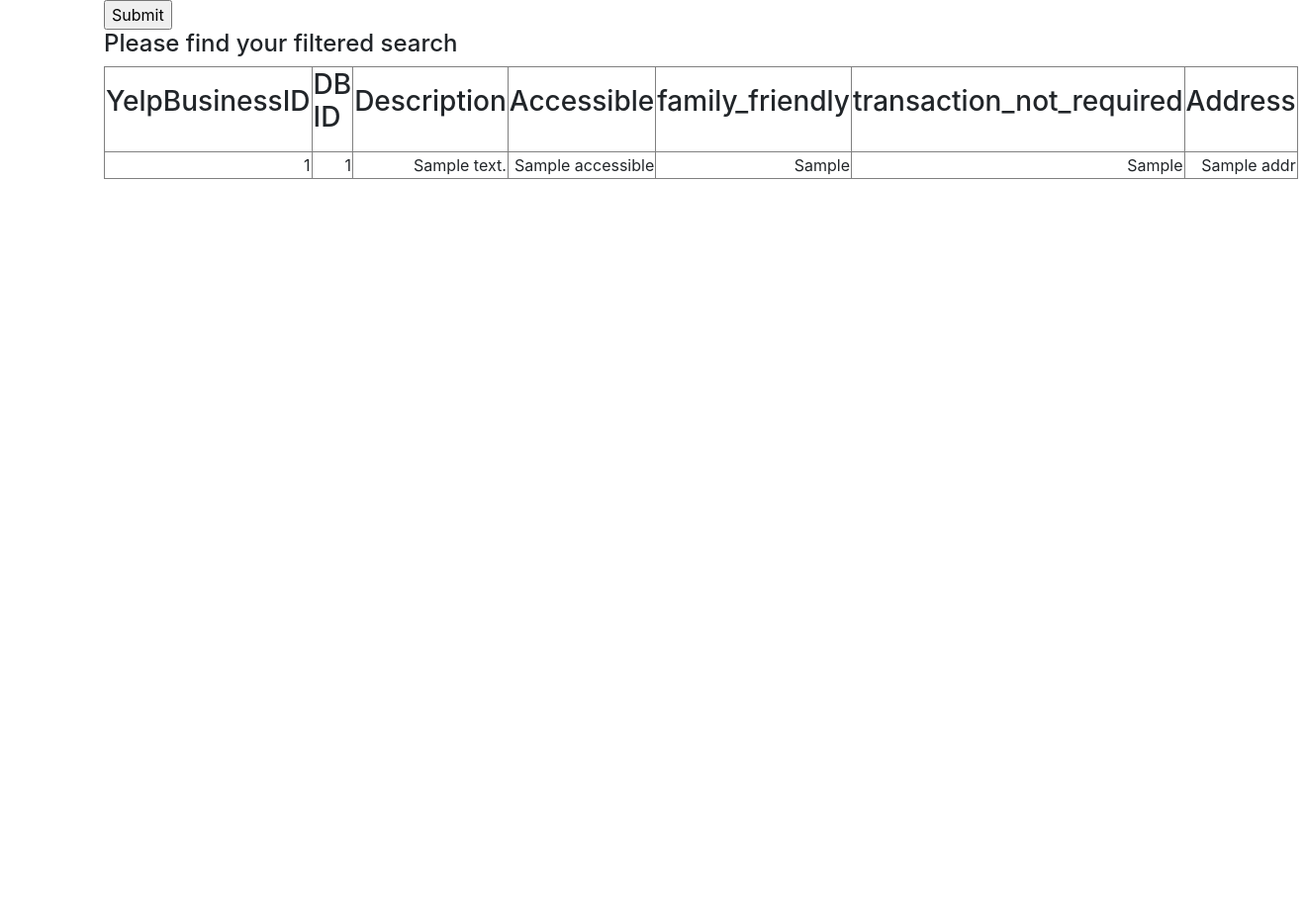
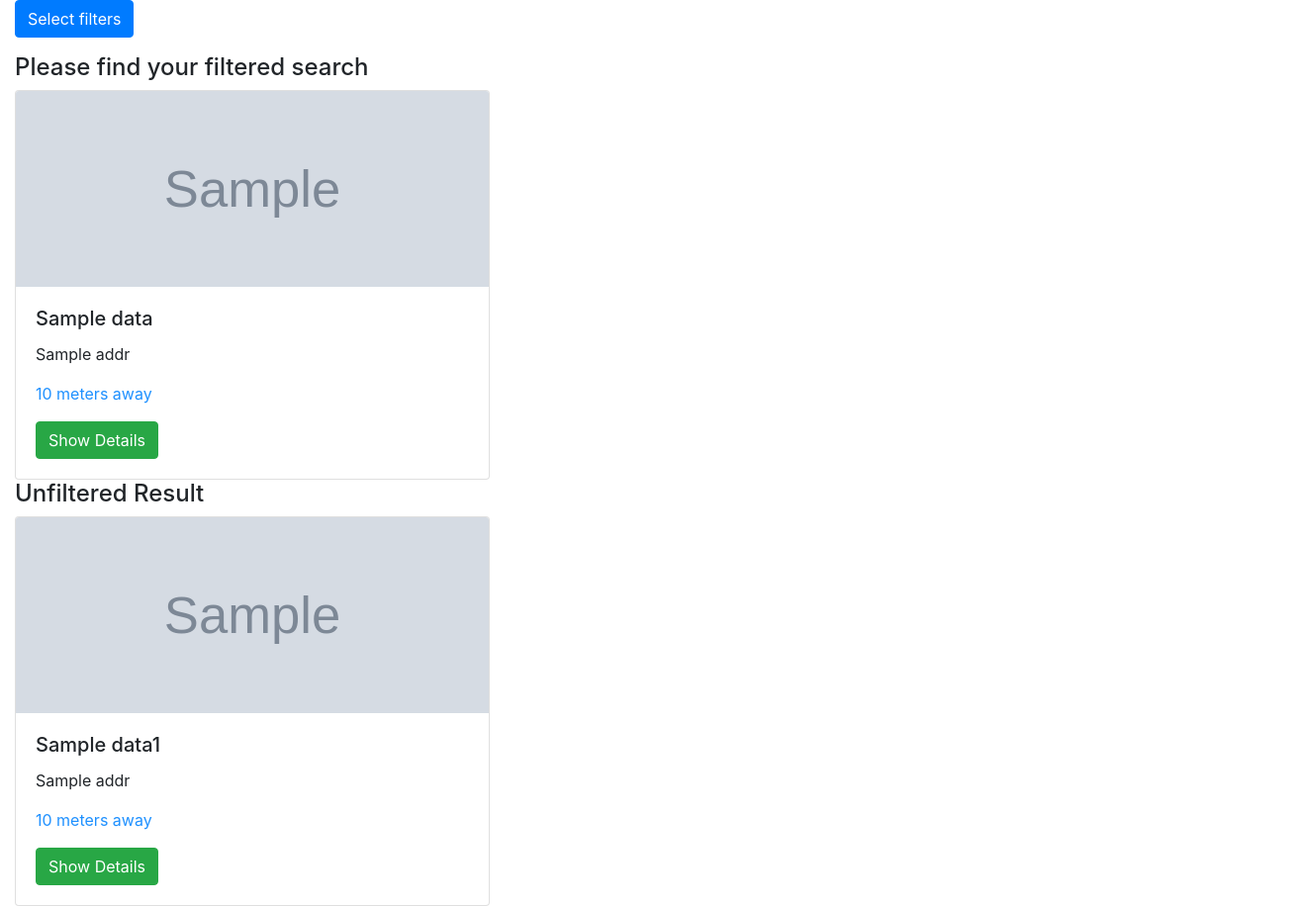
Before and after one commit to jonrblue/Team2, a Django app: template teamtwo/naturescall/templates/naturescall/filtered_search.html in a window 1320 px wide. Shown: the part 56-972 px from the top of the page at 99% size. Before the commit the page ends 237 px from the top, so only its background shows below. Run offline with Django 3.2, Linux system fonts and the light colour scheme; the template is opened without the code that fills it: most values are stand-ins (such as "Sample title", 1, 10 or a date in 2020); grey boxes marked "Sample" are stand-in pictures; some libraries are stand-ins or nearby versions.

Commit message:
filter feature

```diff
--- a/teamtwo/accounts/views.py
+++ b/teamtwo/accounts/views.py
@@ -14,6 +14,7 @@ from django.utils.encoding import force_bytes, force_text
 from django.core.mail import EmailMessage
 from .forms import ProfileUpdateForm, UserUpdateForm
 from django.contrib.auth.decorators import login_required
+
 
 # Create your views here.
 def signup(request):
--- a/teamtwo/naturescall/filters.py
+++ b/teamtwo/naturescall/filters.py
@@ -1,5 +1,5 @@
 import django_filters
-from .models import *
+from .models import Restroom
 from django_filters.widgets import BooleanWidget
 
 
--- a/teamtwo/naturescall/templates/naturescall/filtered_search.html
+++ b/teamtwo/naturescall/templates/naturescall/filtered_search.html
@@ -1,32 +1,56 @@
 {% extends "naturescall/index.html" %}
 {% block content %}
-<div class="container">
-<form method="get">
-	{{ tableFilter.form.as_p }}
-	<input type="submit" />
+<div class="container-fluid">
+	<p>
+	<a class="btn btn-primary" data-toggle="collapse" href="#collapseExample" role="button" aria-expanded="false" aria-controls="collapseExample">Select filters</a>
+	</p>
+	<div class="collapse" id="collapseExample">
+		<div class="card card-body">
+			<form class="form-inline my-2 my-lg-0" method="GET" enctype="multipart/form-data">
+				{% csrf_token %}
+				<fieldset class="form-group">
+					<input class="form-control mr-sm-2" type="search" placeholder="Search Location" name = "filtered" required="required">
+					{{ tableFilter.form.as_p }}
+				</fieldset>
+				<button href="{% url 'naturescall:filter_restroom'%}" class="btn btn-outline-success my-2 my-sm-0" type="submit">Search</button>
+			</form>
+		</div>
+	</div>
+
 </form>
-<h4>Please find your filtered search</h4>
-<table width="900", border="1">
-	<tr>
-		<th><label for='yelp_id'><h3>YelpBusinessID</h3></label></th>
-		<th><label for='id'><h3>DB ID</h3></label></th>
-		<th><label for='Description'><h3>Description</h3></label></th>
-		<th><label for='accessible'><h3>Accessible</h3></label></th>
-		<th><label for='family_friendly'><h3>family_friendly</h3></label></th>
-		<th><label for='transaction_not_required'><h3>transaction_not_required</h3></label></th>
-		<th><label for='address'><h3>Address</h3> </th>
-	</tr>
-	{% for d in data %}
-	<tr>
-		<td align='right'> {{ d.id }} </td>
-		<td align='right'>{{d.db_id}}</td>
-		<td align='right'> {{ d.description }} </td>
-		<td align='right'> {{ d.accessible }} </td>
-		<td align='right'> {{ d.family_friendly }} </td>
-		<td align='right'> {{ d.transaction_not_required }} </td>
-		<td align='right'> {{ d.addr }} </td>
-	</tr>
+	{% if data %}
+	<h4>Please find your filtered search</h4>
+	{% for d in data%}
+	<div class="card" style="width: 30rem;">
+		<img class="card-img-top" src={{d.image_url}} alt="Card image cap" style= "width:100%; height:15vw; object-fit: cover;">
+		<div class="card-body">
+			<h5 class="card-title">{{d.name}}</h5>
+			<p class="card-text">{{d.addr}}</p>
+			<p class="card-text" style="color:DodgerBlue;">{{d.distance}} meters away</p>
+			<a href="{% url 'naturescall:restroom_detail' d.db_id %}" class="btn btn-success">Show Details</a>
+		</div>
+	</div>
 	{% endfor %}
-</table>
+	{% endif %}
+	{% if data1 %}
+	<h4> Unfiltered Result </h4>
+	{% for d in data1%}
+	<div class="card" style="width: 30rem;">
+		<img class="card-img-top" src={{d.image_url}} alt="Card image cap" style= "width:100%; height:15vw; object-fit: cover;">
+		<div class="card-body">
+			<h5 class="card-title">{{d.name}}</h5>
+			<p class="card-text">{{d.addr}}</p>
+			<p class="card-text" style="color:DodgerBlue;">{{d.distance}} meters away</p>
+			{% if d.db_id %}
+			<a href="{% url 'naturescall:restroom_detail' d.db_id %}" class="btn btn-success">Show Details</a>
+			{% else %}
+			<a href="{% url 'naturescall:add_restroom' d.id %}" class="btn btn-info">Add Restroom</a>
+			{% endif %}
+		</div>
+	</div>
+	{% endfor %}
+	{% else %}
+	<h3>Location Not Found</h3>
+	{% endif %}
 </div>
 {% endblock %}
```
Also changed, not shown: teamtwo/naturescall/tests.py (+72 -4 lines), teamtwo/naturescall/views.py (+64 -21 lines), teamtwo/teamtwo/settings.py (line endings or trailing spaces).
